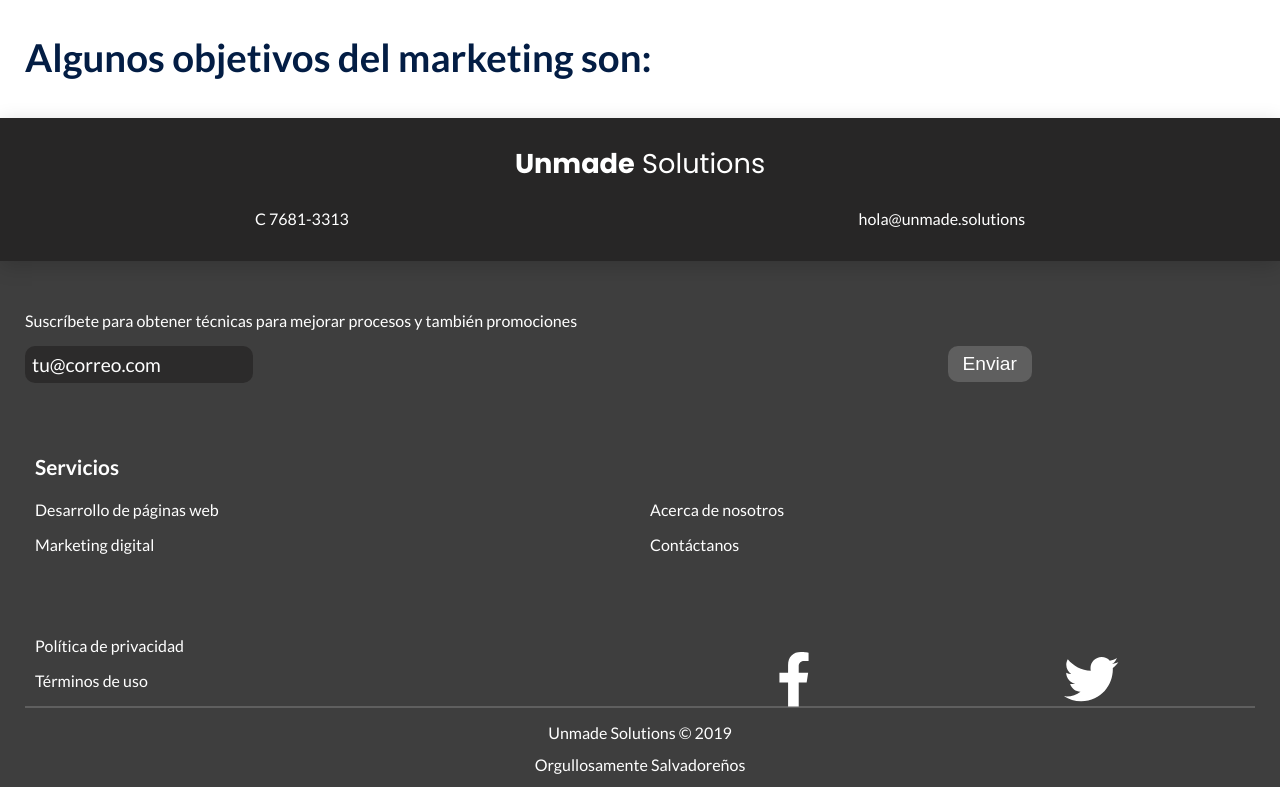
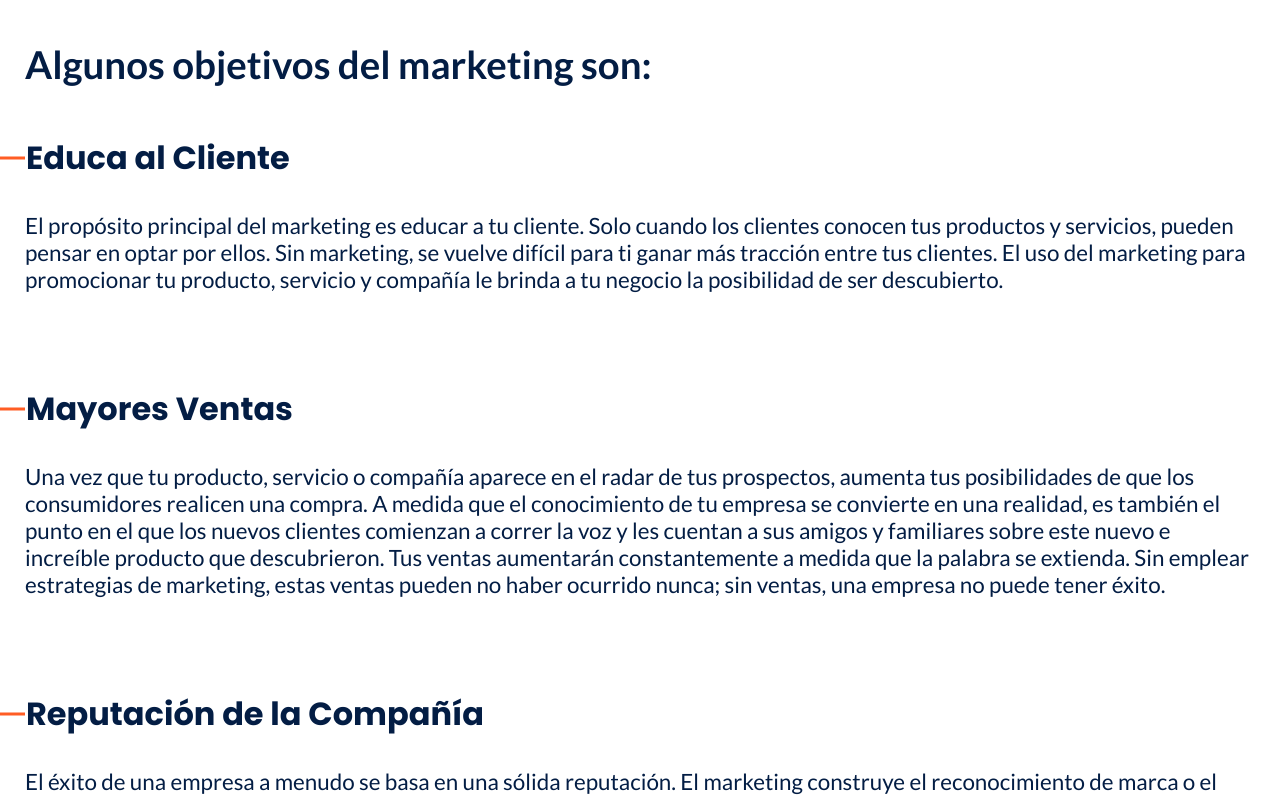
Before and after one commit to jlvalport/unmade-solutions, a React (Create React App) app: page /servicio-marketing in a window 1280 px wide. Shown: the part 1200-1998 px from the top of the page. Built offline with nearby package versions, Linux system fonts and the light colour scheme.

Commit message:
feat: marketing service page service description

```diff
--- a/src/components/MarketingServicePage/MarketingServiceDescription/MarketingServiceDescription.js
+++ b/src/components/MarketingServicePage/MarketingServiceDescription/MarketingServiceDescription.js
@@ -0,0 +1,24 @@
+import React from 'react';
+
+import classes from './MarketingServiceDescription.module.scss';
+import InfoPiece from '../../UI/InfoPiece/InfoPiece';
+import SubSectionTitle from  '../../UI/SubSectionTitle/SubSectionTitle';
+
+const MarketingServiceDescription = () => {
+    return (
+        <React.Fragment>
+            <SubSectionTitle>Algunos objetivos del marketing son:</SubSectionTitle>
+            <InfoPiece title='Educa al Cliente' >
+                <p>El propósito principal del marketing es educar a tu cliente. Solo cuando los clientes conocen tus productos y servicios, pueden pensar en optar por ellos. Sin marketing, se vuelve difícil para ti ganar más tracción entre tus clientes. El uso del marketing para promocionar tu producto, servicio y compañía le brinda a tu negocio la posibilidad de ser descubierto.</p>
+            </InfoPiece>
+            <InfoPiece title='Mayores Ventas' >
+                <p>Una vez que tu producto, servicio o compañía aparece en el radar de tus prospectos, aumenta tus posibilidades de que los consumidores realicen una compra. A medida que el conocimiento de tu empresa se convierte en una realidad, es también el punto en el que los nuevos clientes comienzan a correr la voz y les cuentan a sus amigos y familiares sobre este nuevo e increíble producto que descubrieron. Tus ventas aumentarán constantemente a medida que la palabra se extienda. Sin emplear estrategias de marketing, estas ventas pueden no haber ocurrido nunca; sin ventas, una empresa no puede tener éxito.</p>
+            </InfoPiece>
+            <InfoPiece title='Reputación de la Compañía' >
+                <p>El éxito de una empresa a menudo se basa en una sólida reputación. El marketing construye el reconocimiento de marca o el hecho de recordar los productos de una empresa. Cuando una empresa alcanza las altas expectativas del público, su reputación se mantiene firme. A medida que su reputación crece, el negocio se expande y las ventas aumentan. La reputación de tu empresa se construye a través de la participación activa en programas comunitarios, comunicación efectiva –externa e interna– y productos o servicios de calidad, creados o respaldados por esfuerzos de marketing.</p>
+            </InfoPiece>
+        </React.Fragment>
+    );
+};
+
+export default MarketingServiceDescription
--- a/src/components/MarketingServicePage/MarketingServicePage.js
+++ b/src/components/MarketingServicePage/MarketingServicePage.js
@@ -3,6 +3,7 @@ import React from 'react';
 import classes from './MarketingServicePage.module.scss';
 import MarketingLandingSection from './MarketingLandingSection/MarketingLandingSection';
 import SectionTitle from '../UI/SectionTitle/SectionTitle';
+import MarketingServiceDescription from './MarketingServiceDescription/MarketingServiceDescription';
 
 const MarketingServicePage = () => {
     return (
@@ -10,7 +11,7 @@ const MarketingServicePage = () => {
             <MarketingLandingSection />
             <SectionTitle>Marketing Digital</SectionTitle>
             <p className={classes.serviceIntro}>La mayoría de los aspectos de tu negocio dependen de la comercialización exitosa. El paraguas global de marketing cubre publicidad, relaciones públicas, promociones y ventas. El marketing es un proceso mediante el cual un producto o servicio se introduce y promueve a clientes potenciales. Sin marketing, su empresa puede ofrecer los mejores productos o servicios en su industria, pero ninguno de sus clientes potenciales lo sabría. Sin marketing, las ventas pueden caer y las empresas deben cerrar.</p>
-            <h2 className={classes.objetiveTitle}>Algunos objetivos del marketing son:</h2>
+            <MarketingServiceDescription />
         </main>
     );
 };
--- a/src/components/MarketingServicePage/MarketingServicePage.module.scss
+++ b/src/components/MarketingServicePage/MarketingServicePage.module.scss
@@ -6,9 +6,3 @@
     margin: 1em 25px 1em;
     color: $normalText;
 }
-
-.objetiveTitle {
-    font-size: $secondTitle;
-    margin: 1em 25px 1em;
-    color: $normalText;
-}
--- /dev/null
+++ b/src/components/UI/SubSectionTitle/SubSectionTitle.js
@@ -0,0 +1,18 @@
+import React from 'react';
+
+import classes from './SubSectionTitle.module.scss';
+
+const SubSectionTitle = props => {
+    const component = {
+        h2: 'h2',
+        h3: 'h3'
+    }
+
+    const SpecificComponent = props.tag ? component[props.tag] : 'h2'
+
+    return (
+        <SpecificComponent className={classes.subTitle} > {props.children} </SpecificComponent>
+    );
+};
+
+export default SubSectionTitle
--- /dev/null
+++ b/src/components/UI/SubSectionTitle/SubSectionTitle.module.scss
@@ -0,0 +1,8 @@
+@import '../../../assets/styles/colors';
+@import '../../../assets/styles/fonts';
+
+.subTitle {
+    font-size: $secondTitle;
+    margin: 1.2em 25px 1.2em;
+    color: $normalText;
+}
```
